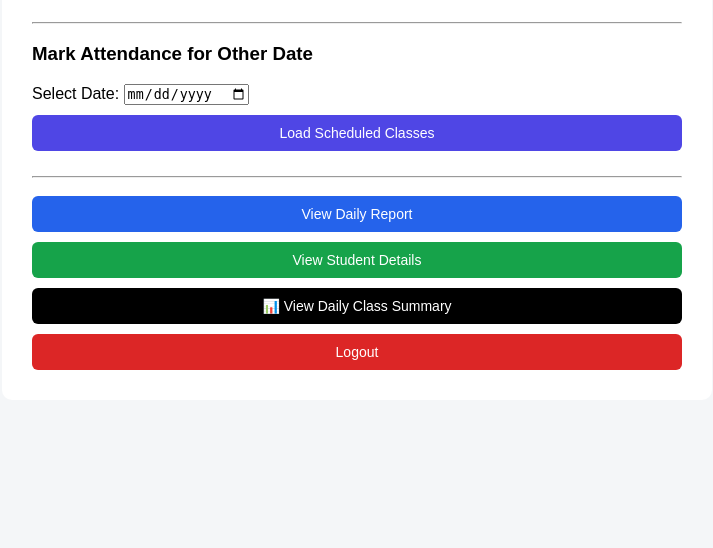
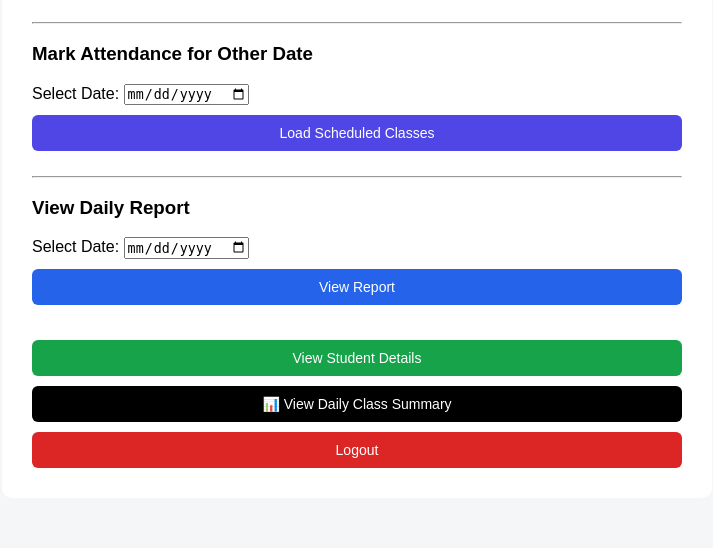
Before and after one commit to lalasamvsr/attendance, a Flask app: template templates/faculty_dashboard.html in a window 1280 px wide. Shown: the part 264-812 px from the top of the page, without its empty margins (283-996 px from the left). Before the commit the page ends 634 px from the top, so only its background shows below. Run offline with Flask 3, Linux system fonts and the light colour scheme; the template is opened without the code that fills it, so the values that code supplies are empty; some libraries are stand-ins or nearby versions.

Commit message:
Update faculty_dashboard.html

```diff
--- a/templates/faculty_dashboard.html
+++ b/templates/faculty_dashboard.html
@@ -100,9 +100,15 @@ th{
 
 <hr>
 
-<form action="/load-schedule">
-    <button class="report">View Daily Report</button>
+<div class="section">
+<h3>View Daily Report</h3>
+
+<form action="/load-schedule" method="GET">
+    <label>Select Date:</label>
+    <input type="date" name="date" required>
+    <button class="report">View Report</button>
 </form>
+</div>
 
 <form action="/student-report">
     <button class="student">View Student Details</button>
```
